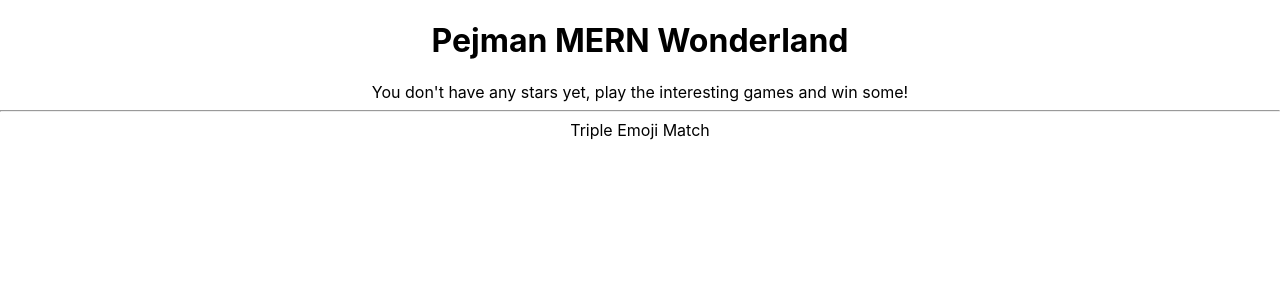
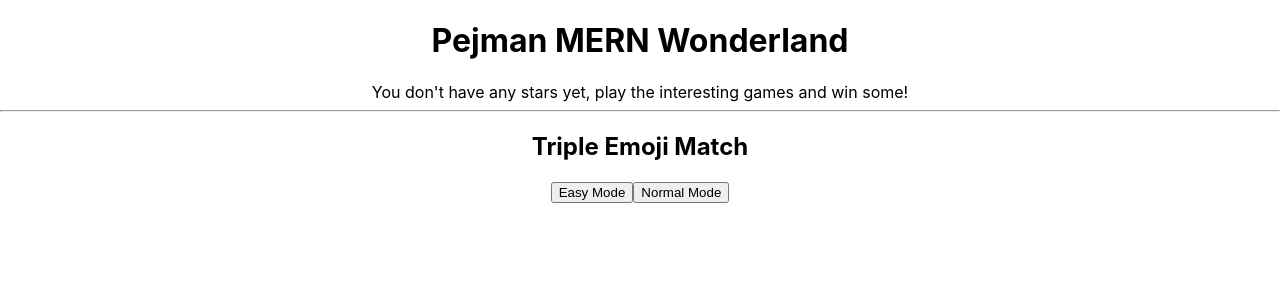
Before and after one commit to PejmanFSD/Pejman-MERN-Wonderland, a React (Create React App) app in the folder client/: page / in a window 1280 px wide. Both pictures are taken after a click on the button "Triple Emoji Match". Shown: the top 300 px of the page. Built offline with nearby package versions, Linux system fonts and the light colour scheme.

Commit message:
Assigning the game modes and the start button.
The user can choose either "Easy" mode or "Normal" mode and then start the game.

```diff
--- a/client/src/TripleEmojiMatch/TripleEmojiMatch.jsx
+++ b/client/src/TripleEmojiMatch/TripleEmojiMatch.jsx
@@ -1,5 +1,43 @@
+import { useState } from "react";
+import ModeExplaination from "../ModeExplaination";
+
 export default function TripleEmojiMatch() {
-    return (
-        <div>Triple Emoji Match</div>
-    )
+  const [easyMode, setEasyMode] = useState(false);
+  const [normalMode, setNormalMode] = useState(false);
+  const [isGameStarted, setIsGameStarted] = useState(false);
+  const runEasyMode = () => {
+    setEasyMode(true);
+    setNormalMode(false);
+    setIsGameStarted(true);
+  };
+  const runNormalMode = () => {
+    setNormalMode(true);
+    setEasyMode(false);
+    setIsGameStarted(true);
+  };
+
+  return (
+    <div>
+      <h2>Triple Emoji Match</h2>
+      {!isGameStarted && !easyMode && !normalMode && (
+        <div>
+          <button onClick={runEasyMode}>Easy Mode</button>
+          <button onClick={runNormalMode}>Normal Mode</button>
+        </div>
+      )}
+      {easyMode && !normalMode ? (
+        <ModeExplaination message="Easy Mode: There's no timer. You won't get any stars if you win." />
+      ) : (
+        !easyMode &&
+        normalMode && (
+          <ModeExplaination message="Normal Mode: Find all the matches in *** seconds. You will get one star if you win." />
+        )
+      )}
+      {isGameStarted &&
+        <div>
+            Triple Emoji Match
+        </div>
+        }
+    </div>
+  );
 }
```
